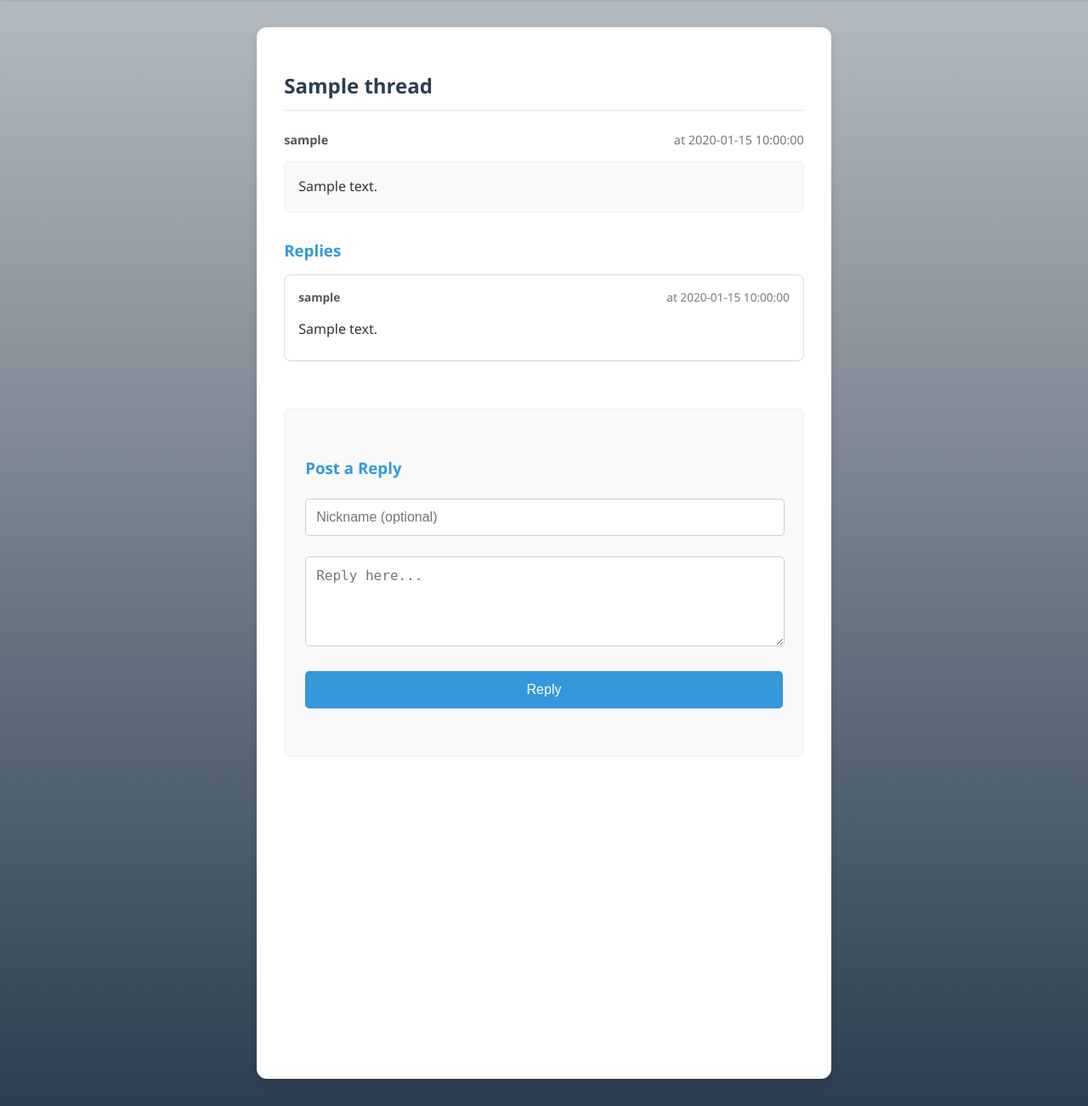
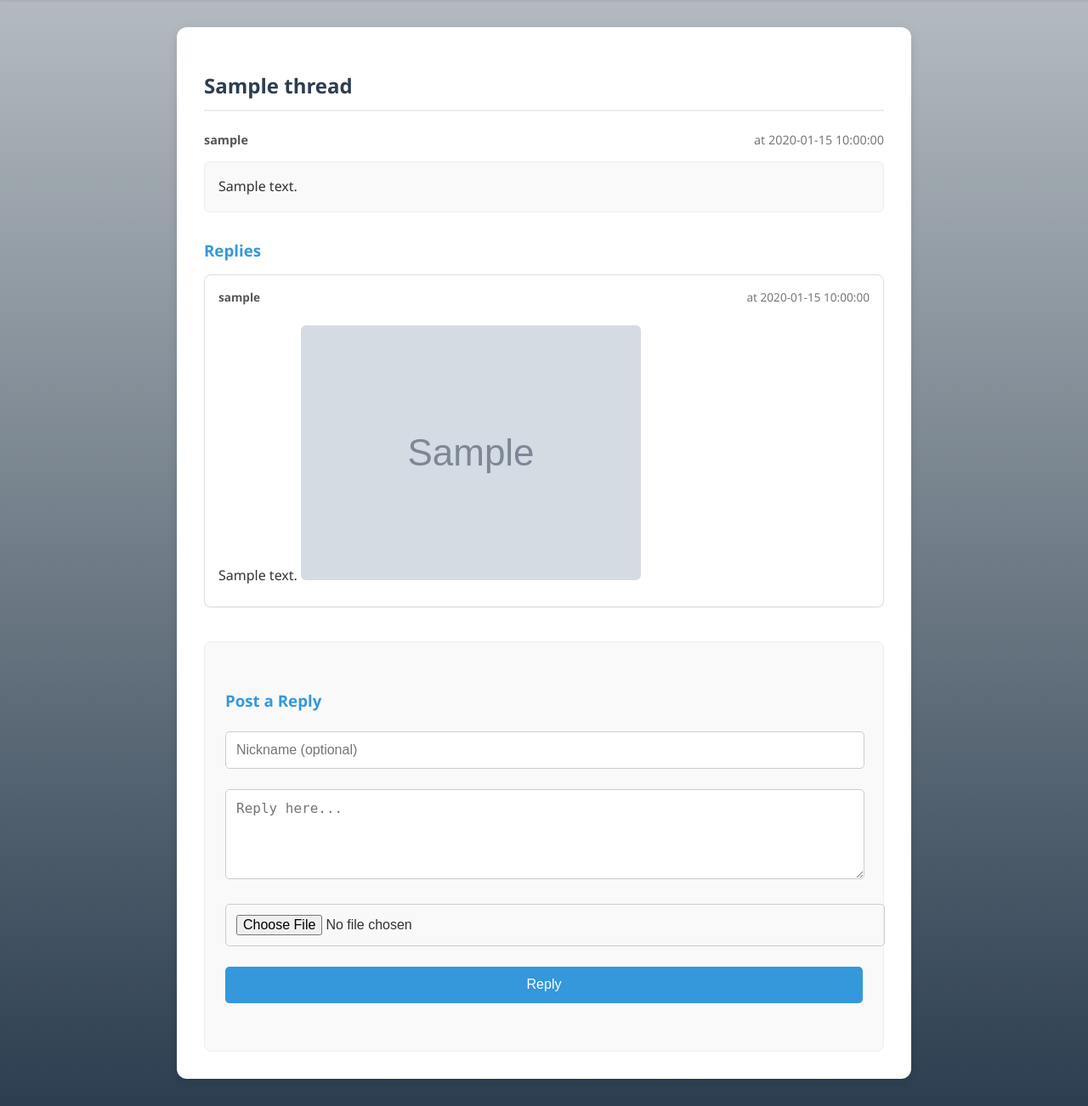
Before and after one commit to niknikgle/AnonHTML, a Flask app: template templates/thread.html in a window 1280 px wide. Shown: the part 86-1388 px from the top of the page at 85% size. Run offline with Flask 3, Linux system fonts and the light colour scheme; the template is opened without the code that fills it: most values are stand-ins (such as "Sample title", 1, 10 or a date in 2020); grey boxes marked "Sample" are stand-in pictures.

Commit message:
Update thread.html

```diff
--- a/templates/thread.html
+++ b/templates/thread.html
@@ -118,6 +118,11 @@
             line-height: 1.6;
             padding: 0.5rem 0;
         }
+        .reply-content img {
+            max-width: 100%;
+            border-radius: 6px;
+            margin-top: 0.5rem;
+        }
 
         /* Reply form */
         .reply-form {
@@ -135,6 +140,9 @@
             border: 1px solid #ccc;
             border-radius: 5px;
             font-size: 1rem;
+        }
+        .reply-form input[type="file"] {
+            margin-bottom: 1rem;
         }
         .reply-form textarea {
             min-height: 80px;
@@ -196,6 +204,9 @@
                     </div>
                     <div class="reply-content">
                         {{ reply.content }}
+                        {% if reply.image_url %}
+                            <img src="{{ reply.image_url }}" alt="Reply image">
+                        {% endif %}
                     </div>
                 </li>
             {% endfor %}
@@ -203,9 +214,10 @@
 
         <div class="reply-form">
             <h3>Post a Reply</h3>
-            <form action="/reply/{{ thread.id }}" method="post">
+            <form action="/reply/{{ thread.id }}" method="post" enctype="multipart/form-data">
                 <input type="text" name="nickname" placeholder="Nickname (optional)">
                 <textarea name="content" required placeholder="Reply here..."></textarea>
+                <input type="file" name="image" accept="image/*">
                 <button type="submit">Reply</button>
             </form>
         </div>
```
